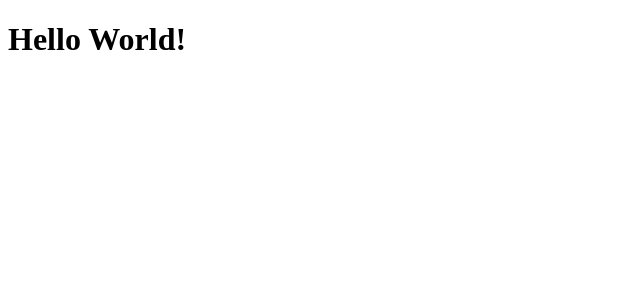
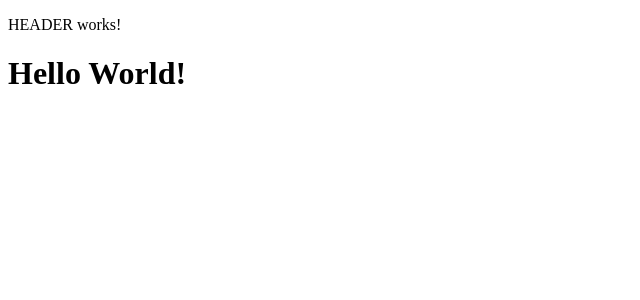
Before and after one commit to ViktorMetodiev13/SoftUni-JS-Angular-course, an Angular app in the folder 6. WorkShop Part1/Workshop part1 solution/app/: page / in a window 1280 px wide. Shown: the top 300 px of the page, without its empty margins (0-640 px from the left). Built offline with nearby package versions, Linux system fonts and the light colour scheme.

Commit message:
Generated core module and added Header component

```diff
--- a/6. WorkShop Part1/Workshop part1 solution/app/src/app/app.component.html
+++ b/6. WorkShop Part1/Workshop part1 solution/app/src/app/app.component.html
@@ -1 +1,2 @@
+<app-header></app-header>
 <h1>Hello World!</h1>
--- a/6. WorkShop Part1/Workshop part1 solution/app/src/app/app.module.ts
+++ b/6. WorkShop Part1/Workshop part1 solution/app/src/app/app.module.ts
@@ -1,5 +1,6 @@
 import { NgModule } from '@angular/core';
 import { BrowserModule } from '@angular/platform-browser';
+import { CoreModule } from "./core/core.module";
 
 import { AppRoutingModule } from './app-routing.module';
 import { AppComponent } from './app.component';
@@ -10,7 +11,8 @@
   ],
   imports: [
     BrowserModule,
-    AppRoutingModule
+    AppRoutingModule,
+    CoreModule
   ],
   providers: [],
   bootstrap: [AppComponent]
--- /dev/null
+++ b/6. WorkShop Part1/Workshop part1 solution/app/src/app/core/header/header.component.html
@@ -0,0 +1 @@
+<p>HEADER works!</p>
```
Also changed, not shown: 6. WorkShop Part1/Workshop part1 solution/app/src/app/core/core.module.ts (added, +18 -0 lines), 6. WorkShop Part1/Workshop part1 solution/app/src/app/core/header/header.component.ts (added, +10 -0 lines), 6. WorkShop Part1/Workshop part1 solution/app/src/app/core/header/header.component.scss (added), 1 other file (tests, documents, lock files or other folders).
